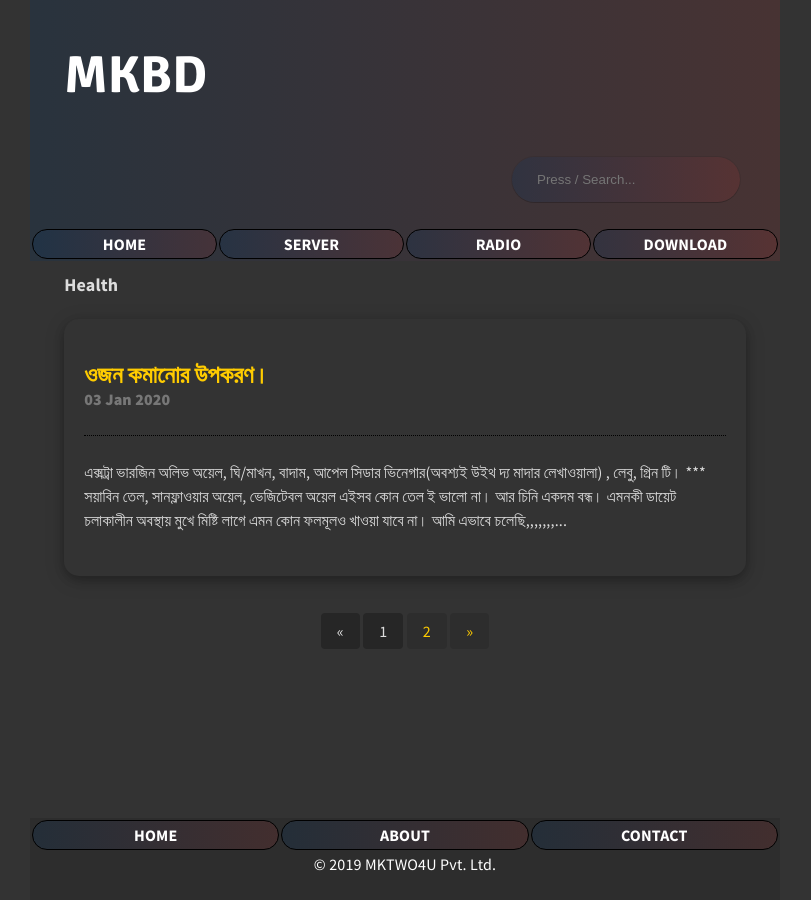
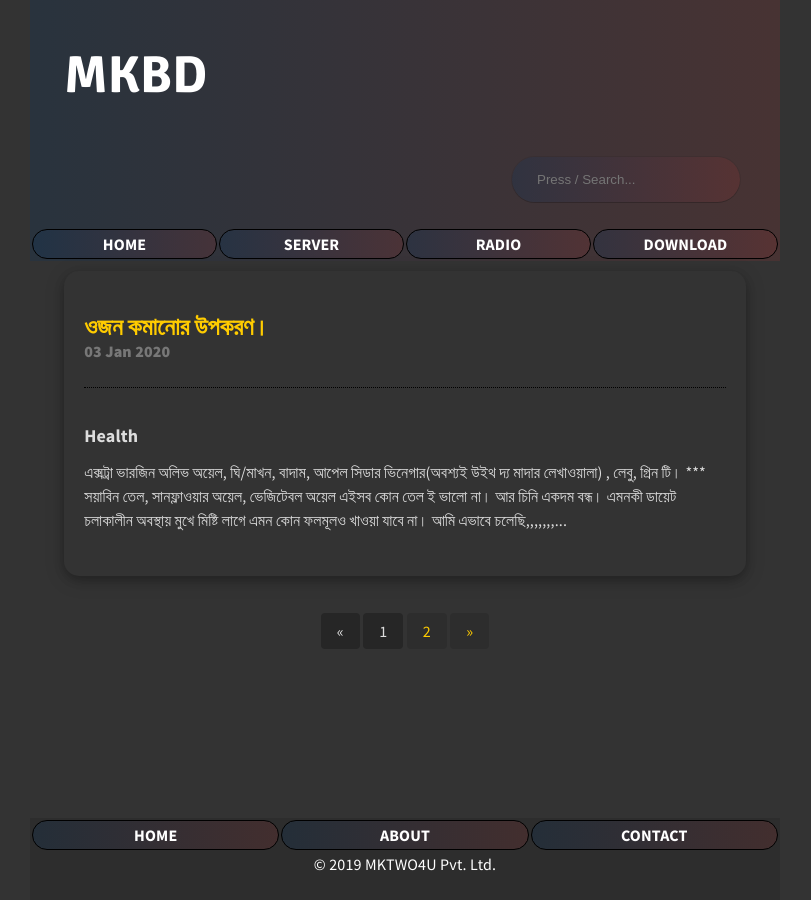
Before and after one commit to bdmilan/blog, a Jekyll site: the page built from index.html, in a window 1280 px wide. Shown: the whole page, without its empty margins (235-1046 px from the left). Built offline with Jekyll 4.4.1, drawn with Linux system fonts in a browser that asks for light colours; the list of posts is cut into pages by our own code.

Commit message:
Update index.html

```diff
--- a/index.html
+++ b/index.html
@@ -4,7 +4,7 @@ layout: default
 <!-- Posts -->
 
 {% for category in site.categories %}
-  <h3>{{ category[0] }}</h3>
+
 <ul id="posts">
 
 	{% for post in category[1] %}
@@ -13,7 +13,8 @@ layout: default
 	<li class="post"><div style="border-bottom: 1px dotted black;">
 	  	<h2><a href="{% if site.baseurl == "/" %}{{ post.url }}{% else %}{{ post.url | prepend: site.baseurl }}{% endif %}">{{ post.title }}</a></h2>
 	  	<time datetime="{{ post.date | date_to_xmlschema }}" class="by-line">{{ post.date | date_to_string }}</time></div><br>
-	  	<p>{{ post.content | strip_html | truncatewords:50 }}</p>
+	  	<h3>{{ category[0] }}</h3>
+		<p>{{ post.content | strip_html | truncatewords:50 }}</p>
 	  </li>
 	</div>
 
```
